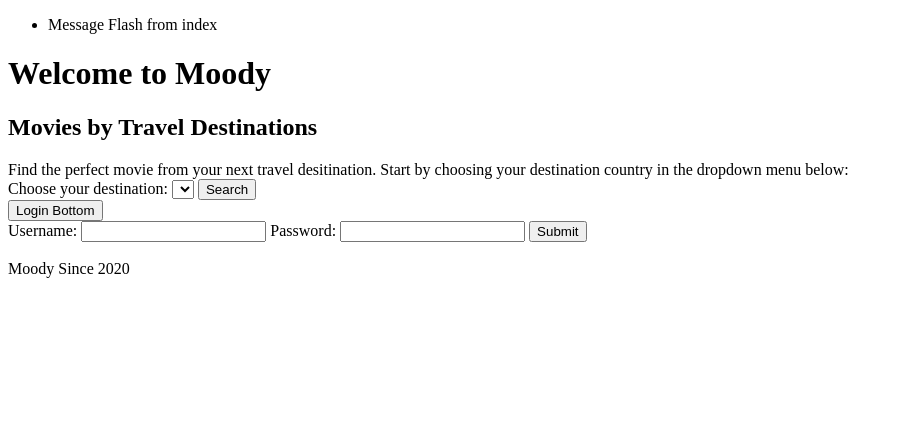
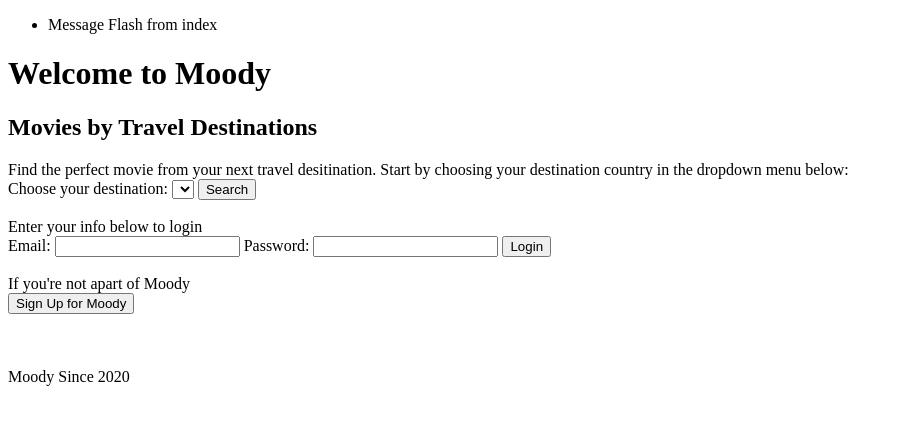
Before and after one commit to dahliakadri/movies_by_destination, a Flask app: page / in a window 1280 px wide. Shown: the top 425 px of the page, without its empty margins (0-903 px from the left). Run offline with Flask 2, Linux system fonts and the light colour scheme; data that the repository does not hold is empty.

Commit message:
add sign up

```diff
--- a/server.py
+++ b/server.py
@@ -1,21 +1,10 @@
 """Movies By Destination."""
 
 from jinja2 import StrictUndefined
-
 from flask import Flask, flash, render_template, redirect, request, session, jsonify
-# from flask_debugtoolbar import DebugToolbarExtension
-
 from model import User, Movie, Country, CountryFact, MoodyRating, SavedMovie, Poster, connect_to_db, db
-
-
 app = Flask(__name__)
-
-# Required to use Flask sessions and the debug toolbar
 app.secret_key = "test"
-
-# Normally, if you use an undefined variable in Jinja2, it fails
-#silently. This is horrible. Fix this so that, instead, it raises an
-# error.
 app.jinja_env.undefined = StrictUndefined
 
 
@@ -27,34 +16,73 @@ def index():
 	flash('Message Flash from index')
 	return render_template("homepage.html", countries=countries_list)
 
+
 @app.route('/moviesbycountry', methods=['POST'])
 def show_movies_by_country():
-
 	country_name = request.form.get('country_name_data')
-	print(country_name)
-
 	country = Country.query.filter(Country.country_name == country_name).one()
-
-	#pulls all of the movies for that country based on relationship set up in
-	#db model
+	#pulls all movies for that country based on relationship set up in db model
 	country_movies = country.movies
-
-	#print to my server
-	for movie_log in country_movies:
-		print(movie_log.movie_id)
-		print(movie_log.title)
-
+	#need to also keep this information so I can keep track of the id for later
+	#to add to watch list
 	return render_template("moviesbycountry.html", movies=country_movies, country=country)
 
 
 @app.route("/movie/<movie_id>")
 def show_movie_details(movie_id):
-
 	movie = Movie.query.filter(Movie.movie_id == movie_id).one()
-	print(movie)
-	#view movie details of a particular movie
 	#need to do an api call for a poster of a movie
 	return render_template("movie_details.html", display_movie=movie)
+
+
+@app.route("/login", methods=['POST'])
+def handle_login():
+	email = request.form.get('email')
+	password = request.form.get('password')
+	#query for user in database basedon the email entered
+	user = User.query.filter(User.email == email).one()
+	if password == user.password:
+		session['current_user'] = user.fname
+		flash(f'Welcome back {user.fname}, logged in with email {user.email}')
+		return redirect("/")
+	else:
+		flash('Wrong password!')
+		return redirect('/')
+
+
+@app.route("/signupform")
+def render_signup_form():
+	countries_list = Country.query.all()
+	return render_template("signupform.html", countries=countries_list)
+
+
+@app.route("/signup", methods=['Post'])
+def handle_signup():
+	email = request.form.get('email')
+	if User.query.filter(User.email == email).count() > 0:
+		flash(f'Account with {email} already exits, use a new email')
+		return redirect("/signupform")
+	else:
+		password = request.form.get('password')
+		fname = request.form.get('fname')
+		lname = request.form.get('lname')
+		country_name = request.form.get('country_name_data')
+		country = Country.query.filter(Country.country_name == country_name).one()
+		country_code = country.country_code
+		time_created = 1234
+
+		user_object = User(email=email,
+						password=password,
+						fname=fname,
+						lname=lname,
+						country_code=country_code,
+						time_created=time_created)
+		db.session.add(user_object)
+		db.session.commit()
+		user = User.query.filter(User.email == email).one()
+		flash(f'Thanks for signing up {user.fname}, you can begin using Moody!')
+		session['current_user'] = user.fname
+		return redirect('/')
 
 
 @app.route("/watchlist", methods=['POST'])
@@ -63,7 +91,6 @@ def add_movies_to_watch_list():
 	form_movie_keys = request.form.getlist("movie_keys")
 	print(form_movie_keys)
 	#checks user_id from session
-
 	#for form_movie_key in form_movie_keys:
 		#gets movie id from movie_key
 		#gets user_id from username
@@ -71,7 +98,7 @@ def add_movies_to_watch_list():
 		#commits it to the database
 
 	#once all added flashes message, movie added and redirects to main page
-	return f'dfdfdf'
+	return "to do"
 
 
 # @app.route("/test1")
@@ -88,34 +115,6 @@ def add_movies_to_watch_list():
 # @app.route("/profile/<user_id>", methods=['Post'])
 # #updates a user profile
 # 	return redirect ('/profile/<user_id>')
-
-# @app.route("/signin")
-# #view sign in form
-# 	return render_template(signin_form.html)
-
-@app.route("/login", methods=['POST'])
-def handle_login():
-	username = request.form['username']
-	password = request.form['password']
-	#query for user in database basedon the username entered
-	if password == "456":
-		session['current_user'] = username
-		flash(f'Logged in as {username}')
-		return redirect("/")
-	else:
-		flash('Wrong password!')
-		return redirect('/')
-
-#sign a user into a session
-# 	return render_template(signin_form.html)
-
-# @app.route("/signup")
-# #views a signup form
-# 	return render_template(signup_form.html)
-
-# @app.route("/signup", methods=['Post'])
-# #adds a user into the database and logs them in
-# 	return redirect ('/')
 
 # @app.route("/logout")
 # #views a logout aleart
--- a/templates/homepage.html
+++ b/templates/homepage.html
@@ -18,18 +18,22 @@
   </select>
    <button type="submit">Search</button>
 </form>
-
-<button class="button">Login Bottom</button>
-
+<br>
+<p3 class="login">Enter your info below to login
 <form action="/login" method="POST">
-  <label>Username:</label>
-  <input type="text" name="username">
+  <label>Email:</label>
+  <input type="text" name="email">
 
   <label>Password:</label>
   <input type="text" name="password">
 
-  <input type="submit">
-</form>
+  <button type="submit">Login</button>
+</form></p3>
+<br>
+<p4 class="signup">If you're not apart of Moody
+	<form action="signupform"><button class="button">Sign Up for Moody</button></form></p4>
+<br>
+<br>
 
  <script src="/static/moody.js"></script>
 {% endblock %}
```
